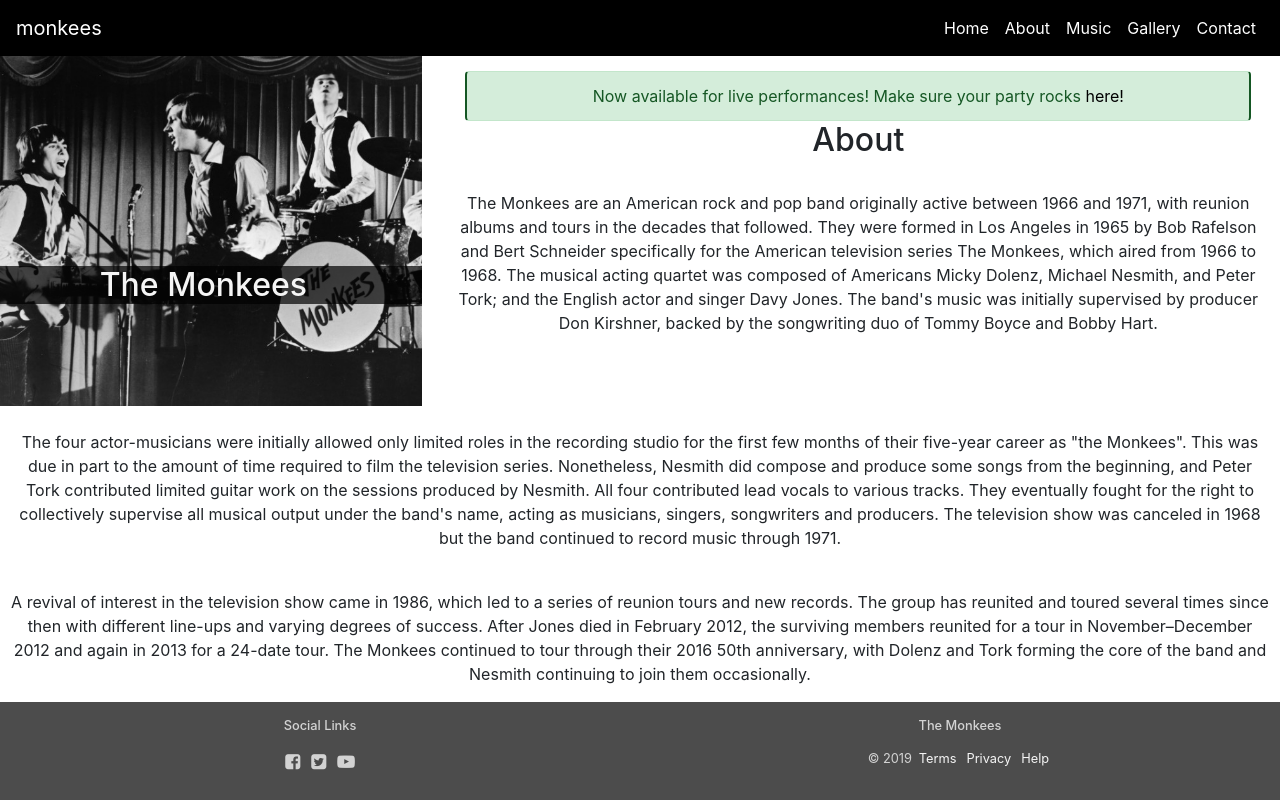
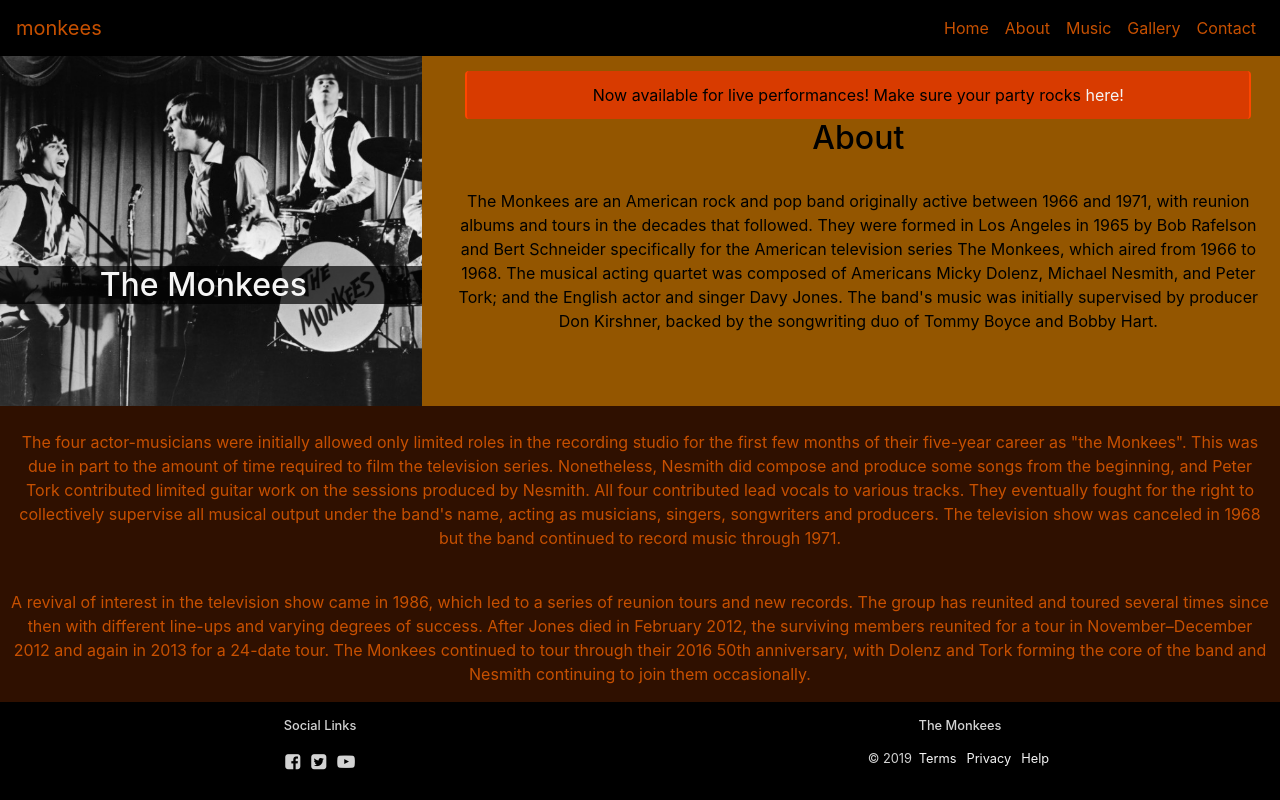
Before and after one commit to Code-Institute-Submissions/The-Monkees-13, a plain HTML site: page about.html in a window 1280 px wide. Drawn offline with nearby package versions, Linux system fonts and the light colour scheme.

Commit message:
implementing a collor schem on the about page

```diff
--- a/about.html
+++ b/about.html
@@ -1,5 +1,5 @@
 <!DOCTYPE html>
-<html class="normal">
+<html>
 
 <head>
     <title>The Monkees | About</title>
@@ -60,7 +60,7 @@
 
             <main>
                 <div class="container-fluid uniform-container">
-                    <div class="row">
+                    <div class="row  bg-soft-brown">
                         <div class="col-sm-4">
                             <div class="text-center uniform-image">
                                 <div class="uniformWelcome">
@@ -84,7 +84,7 @@
                         </div>
                     </div>
 
-                    <div class="row">
+                    <div class="row bg-dark-brown">
                         <div class="col-sm">
                             <div class="position-two">
                             <p>The four actor-musicians were initially allowed only limited roles in the recording studio for the first few months of their five-year career as "the Monkees".
--- a/assets/CSS/main.css
+++ b/assets/CSS/main.css
@@ -5,7 +5,7 @@
 }
 
 .navbar-dark .navbar-brand {
-    color: white;
+    color: #c75000;
 }
 
 .navbar-dark .navbar-nav .active>.nav-link, .navbar-dark .navbar-nav .nav-link.active, .navbar-dark .navbar-nav .nav-link.show, .navbar-dark .navbar-nav .show>.nav-link {
@@ -13,7 +13,11 @@
 }
 
 .navbar-dark .navbar-nav .nav-link {
-     color: white;
+     color: #c75000;
+}
+
+.navbar-dark .navbar-nav .nav-link:hover {
+    color: #ff4600;
 }
 
 .navbar-dark .navbar-toggler-icon {
@@ -44,12 +48,14 @@
     }
     .bg-dark-brown {
         background-color: #2f1000;
+        color: #c75000;
     }
     .bg-brown {
         background-color: #621b00;
     }
     .bg-soft-brown {
         background-color: #945600;
+        color: #000;
     }
     .bg-orange {
         background-color: #c75000;
@@ -69,7 +75,7 @@
     font-size: 5em;
     margin: 25px 0 0;
     padding: 0;
-    color: whitesmoke;
+    color: #c75000;
     background-color: rgba(0,0,0,0.7);
 }
 
@@ -104,8 +110,9 @@
 }
 
 /*footer*/
+
 footer {
-    background-color: rgba(0,0,0,0.7);
+    background-color: #000;
     text-align: center;
     color: lightgray;
     padding-bottom: 1.5rem;
@@ -114,6 +121,8 @@
     width: 100%;
     height: 100px;
 }
+
+
 footer h5 {
     margin: 1rem 0;
     font-size: .8rem;
@@ -132,7 +141,7 @@
 }
 
 .footer-link:hover {
-    color: black;
+    color: #c75000;
     text-decoration: none;
 }
 
@@ -149,7 +158,7 @@
 }
 
 .social-link:hover {
-    color: black;
+    color: #c75000;
 }
 
 
@@ -160,6 +169,7 @@
     margin: 0;
     height: 100%;
     overflow-x: hidden;
+    background-color: #000;
 }
 
 body {
@@ -213,6 +223,17 @@
 .alert {
     width: 90%;
     margin:0 5%;
+    border-left: solid 2px #ff4600;
+    border-right: solid 2px #ff4600;
+    border-bottom: 0;
+    border-top: 0;
+    background-color: #d83b00;
+    color: #000;
+}
+
+
+.alert a {
+    color: whitesmoke;
 }
 
 /*page layout*/
@@ -302,16 +323,7 @@
 }
 
 
-/*alert*/
 
-.alert {
-    border-left: solid 2px;
-    border-right: solid 2px;
-}
-
-.alert a {
-    color: black;
-}
 
     /*Queries*/
 
@@ -339,4 +351,13 @@
         z-index: 1;
         background-color: #000;
     }
+
+    /*footer dimensions on moblie*/
+    footer {
+        height: auto;
+    }
+    footer h5 {
+        margin: 0;
+    }
+
 }
```
Also changed, not shown: assets/images/my_burger_bar.png.
